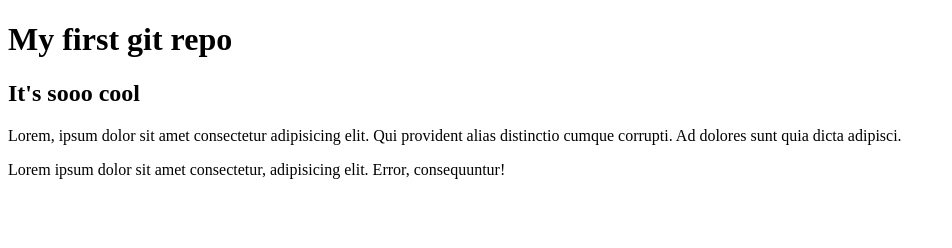
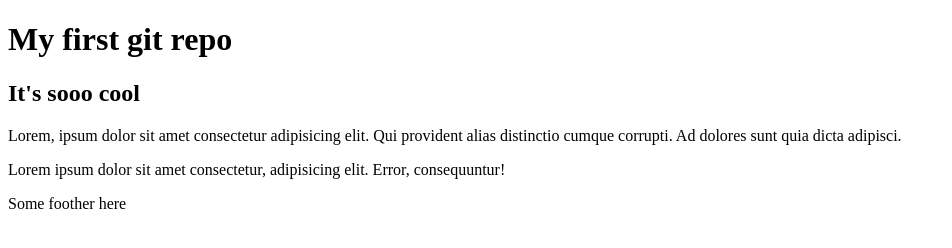
Before and after one commit to KaterinaKalaydzjhieva/common-test, a plain HTML site: page index.html in a window 1280 px wide. Shown: the whole page, without its empty margins (0-952 px from the left). Drawn offline with Linux system fonts and the light colour scheme.

Commit message:
Add foother to index

```diff
--- a/index.html
+++ b/index.html
@@ -10,7 +10,7 @@
     <h2>It's sooo cool</h2>
     <p>Lorem, ipsum dolor sit amet consectetur adipisicing elit. Qui provident alias distinctio cumque corrupti. Ad dolores sunt quia dicta adipisci.</p>
     <p>Lorem ipsum dolor sit amet consectetur, adipisicing elit. Error, consequuntur!</p>
-
+<p>Some foother here</p>
 </body>
 
 </html>
```
